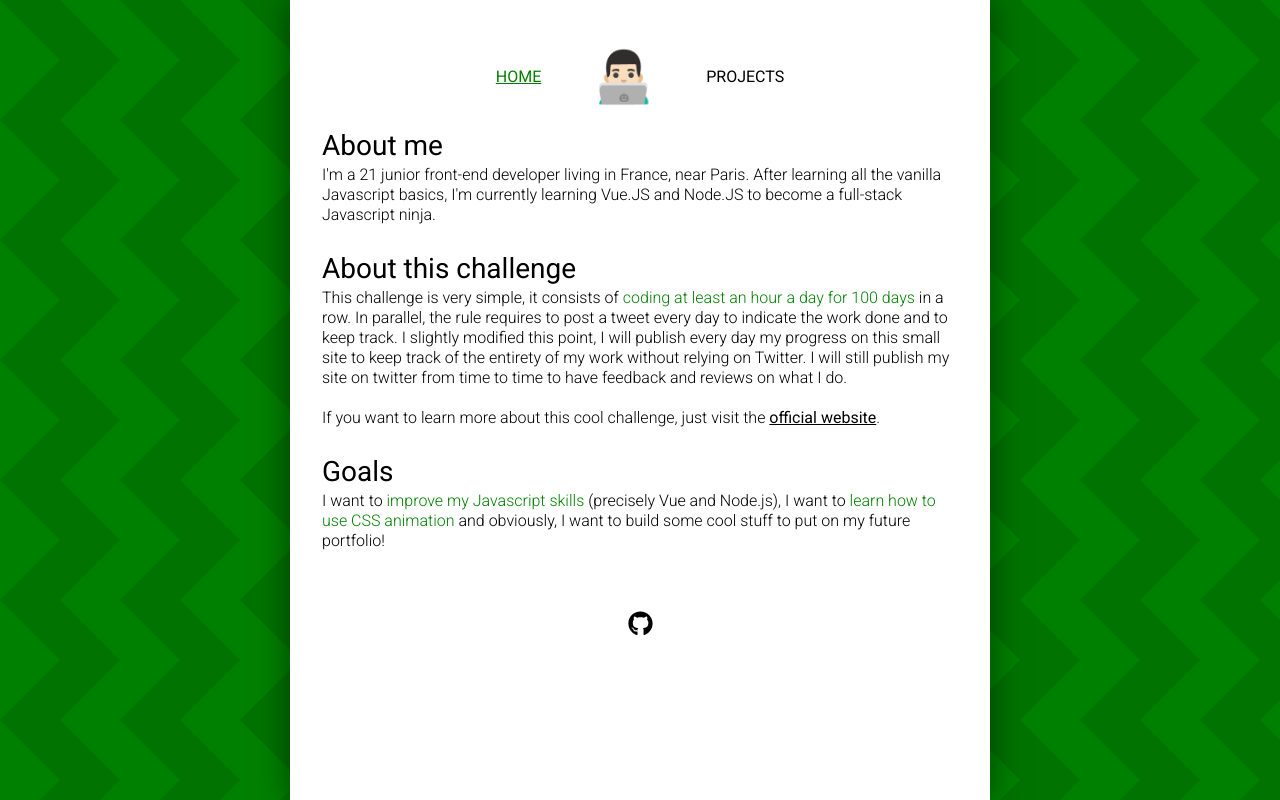
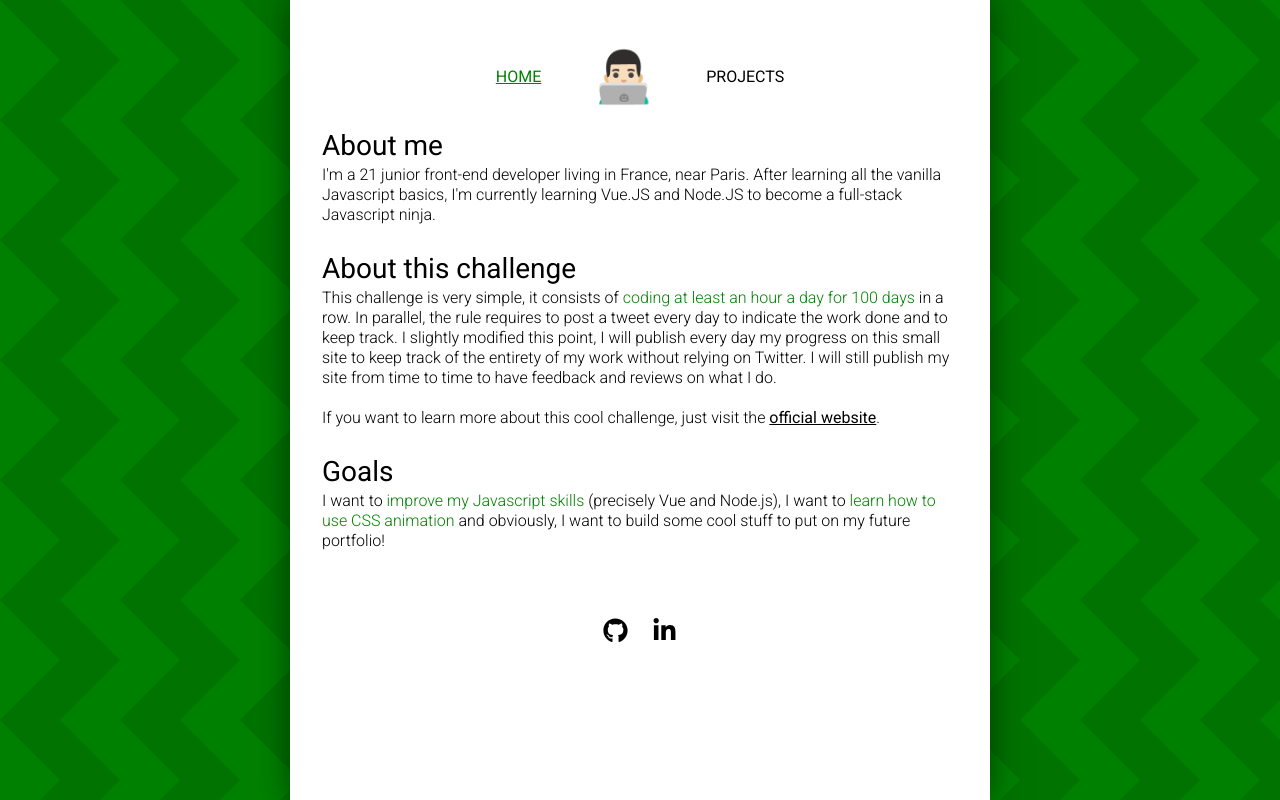
Before and after one commit to amerre/100DaysOfCode_Journal, a Nuxt app: page / in a window 1280 px wide. Built offline with nearby package versions, Linux system fonts and the light colour scheme.

Commit message:
:construction: Adding LinkedIn on footer

```diff
--- a/assets/style/sass/specific/footer.scss
+++ b/assets/style/sass/specific/footer.scss
@@ -5,5 +5,10 @@
   img {
     height: 25px;
     width: 25px;
+    margin: 0 5px;
+    padding: 7px;
+    &:hover {
+      transform: scale(0.9);
+    }
   }
 }
--- a/components/Footer.vue
+++ b/components/Footer.vue
@@ -3,5 +3,8 @@
     <a href="https://github.com/amerre" target="_blank">
       <img src="../assets/images/github.svg">
     </a>
+    <a href="https://www.linkedin.com/in/adrienmerre/" target="_blank">
+      <img src="../assets/images/linkedin.svg">
+    </a>
   </div>
 </template>
--- a/components/home/AboutTheChallenge.vue
+++ b/components/home/AboutTheChallenge.vue
@@ -2,8 +2,10 @@
   <div>
     <h1>About this challenge</h1>
     <p>
-      This challenge is very simple, it consists of <b>coding at least an hour a day for 100 days</b> in a row. In parallel, the rule requires to post a tweet every day to indicate the work done and to keep track. I slightly modified this point, I will publish every day my progress on this small site to keep track of the entirety of my work without relying on Twitter. I will still publish my site on twitter from time to time to have feedback and reviews on what I do.
-      <br><br> If you want to learn more about this cool challenge, just visit the
+      This challenge is very simple, it consists of
+      <b>coding at least an hour a day for 100 days</b> in a row. In parallel, the rule requires to post a tweet every day to indicate the work done and to keep track. I slightly modified this point, I will publish every day my progress on this small site to keep track of the entirety of my work without relying on Twitter. I will still publish my site from time to time to have feedback and reviews on what I do.
+      <br>
+      <br>If you want to learn more about this cool challenge, just visit the
       <a
         href="https://www.100daysofcode.com/"
         target="_blank"
@@ -13,7 +15,7 @@
 </template>
 
 <style scoped>
-  a {
-    text-decoration: underline;
-  }
+a {
+  text-decoration: underline;
+}
 </style>
```
Also changed, not shown: assets/images/linkedin.svg (added).
